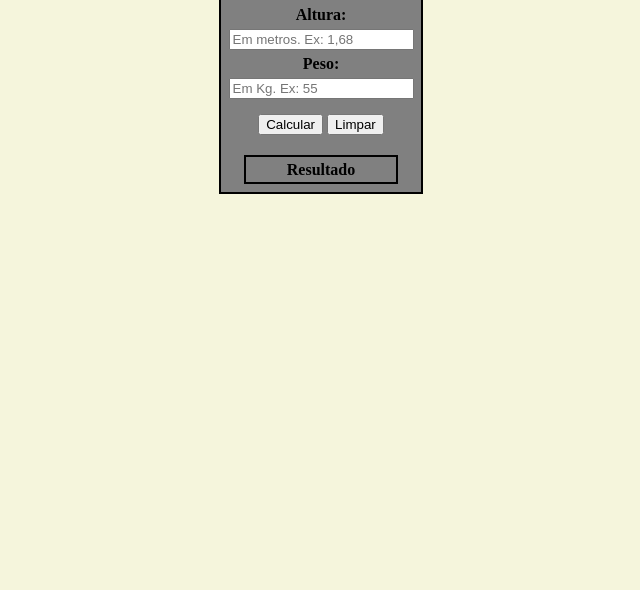
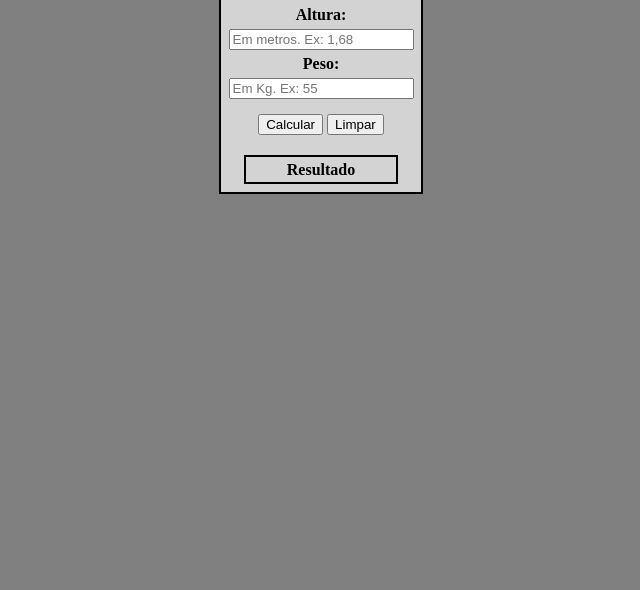
Before and after one commit to gabriel47665/IMC-Calculator, a plain HTML site: page index.html in a window 1280 px wide. Shown: the part 210-800 px from the top of the page, without its empty margins (319-959 px from the left). Drawn offline with Linux system fonts and the light colour scheme.

Commit message:
Melhorias visuais e de código

```diff
--- a/css/index.css
+++ b/css/index.css
@@ -1,5 +1,5 @@
 body {
-    background-color: beige;
+    background-color: gray;
 }
 
 h1 {
@@ -8,7 +8,7 @@ h1 {
 }
 
 .IMCalc {
-    background-color: gray;
+    background-color: lightgray;
     width: 200px;
     height: 300px;
     display: flex;
--- a/index.html
+++ b/index.html
@@ -18,11 +18,10 @@
             <label for="peso">Peso:</label>
             <input type="number" name="peso em kg" id="peso" placeholder="Em Kg. Ex: 55">
             <input type="button" value="Calcular" onclick="calcularIMC()" class="Btn">
-            <input type="button" value="Limpar" onclick="window.location.reload()" class="Btn">
+            <button type="reset" onclick="limpar()" class="Btn">Limpar</button>
         </form>
         <div id="mensagens">Resultado</div>
     </div>
-
     <script src="/scripts/index.js"></script>
 </body>
 
--- a/scripts/index.js
+++ b/scripts/index.js
@@ -17,3 +17,7 @@ function calcularIMC() {
     mensagens.innerText="Obesidade de Classe 3";
     }
 }
+function limpar() {
+  let limparBtn = document.getElementById("mensagens")
+  limparBtn.innerText="Resultado";
+}
```
